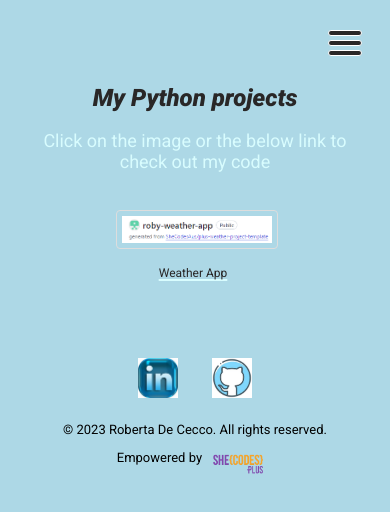
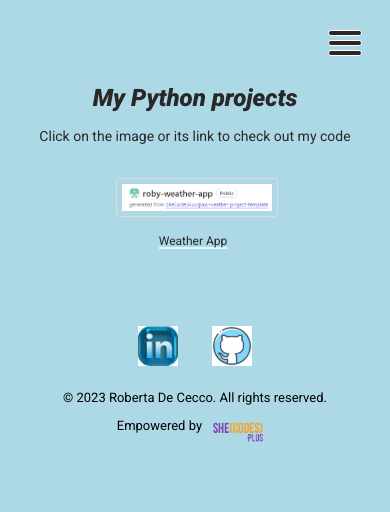
Before and after one commit to RobyOneJ/RobyOneJ.github.io, a plain HTML site: page python.html in a window 390 px wide. Drawn offline with Linux system fonts and the light colour scheme.

Commit message:
Fixed colour for text on the mobile view for the new python subpage

```diff
--- a/python.html
+++ b/python.html
@@ -28,7 +28,7 @@
     <div class="mobile spacer"></div>
     <main>
         <h1 class="centered-text">My Python projects</h1>
-        <p class="centered-text"> Click on the image or the below link to check out my code</p>
+        <p class="centered-text"> Click on the image or its link to check out my code</p>
         <div class="centered-text padded">
             <a href="https://github.com/RobyOneJ/roby-weather-app" target="_blank"><img
                     src="images/projects_screenshots/python_weather_app.png" class="thumbnail" alt="She Codes landing page restyling"><br>
--- a/style.css
+++ b/style.css
@@ -386,6 +386,11 @@ footer {
         color: var(--color4);
     }
 
+    p.centered-text {
+        font-size: 14px;
+        color: var(--color4);
+    }
+
     .signature h3 {
         font-style: oblique;
         color: var(--color4);
```
Also changed, not shown: index.html (+1 -1 lines).
